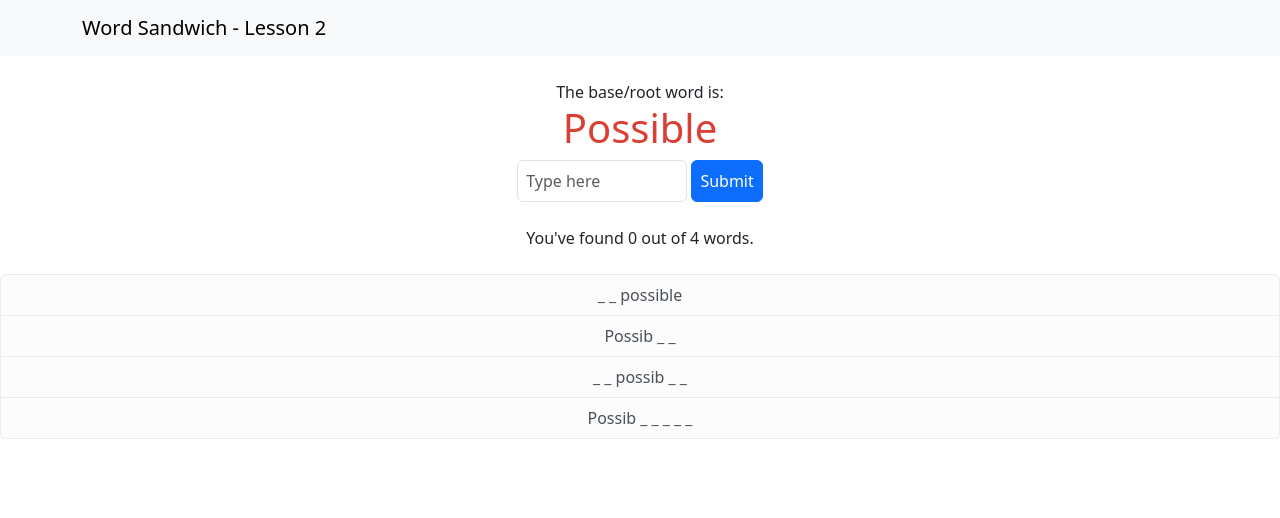
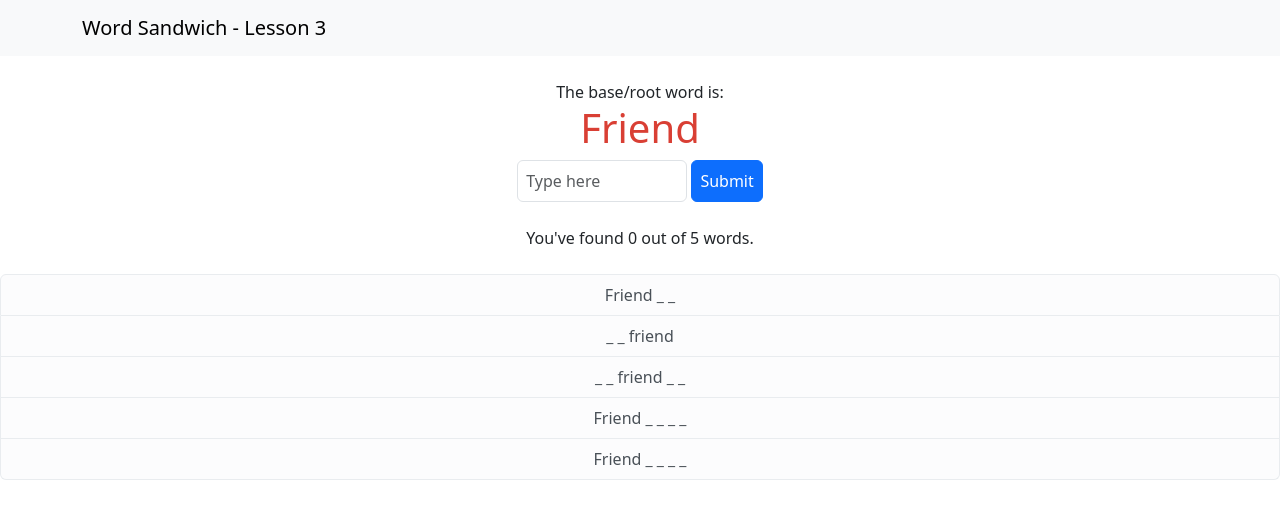
Before and after one commit to AElearn/word-toppings-class, a React (Vite) app: page / in a window 1280 px wide. Shown: the top 518 px of the page. Built offline with nearby package versions, Linux system fonts and the light colour scheme.

Commit message:
Update App.jsx

```diff
--- a/src/App.jsx
+++ b/src/App.jsx
@@ -16,7 +16,7 @@ import ReadingGame from "./components/ReadingGame";
 
 const App = () => {
 	// Change this to the right lesson per week
-	const [lesson, setLesson] = useState(1);
+	const [lesson, setLesson] = useState(2);
 	const [expanded, setExpanded] = useState(false);
 
 	/*
```
